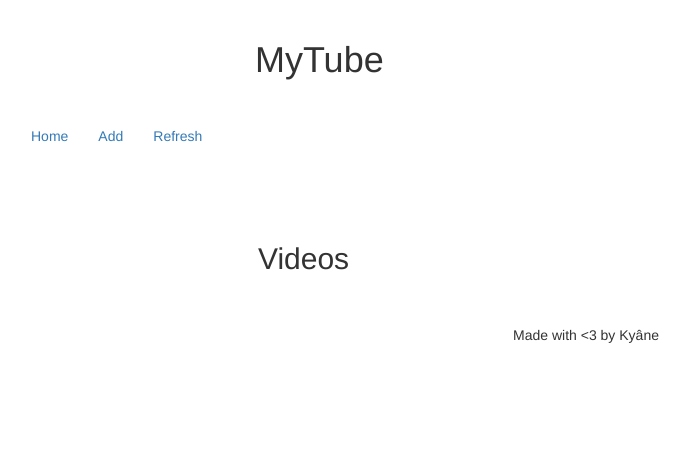
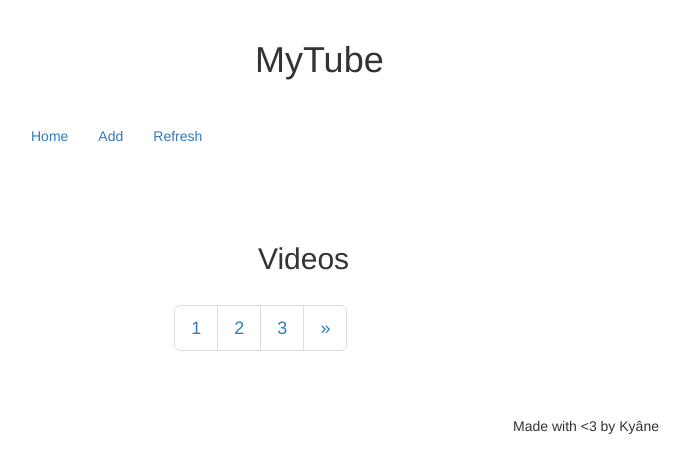
Before and after one commit to pichouk/mytube, a Django app: page / in a window 1280 px wide. Shown: the top 473 px of the page, without its empty margins (54-744 px from the left). Run offline with Django 3.2, Linux system fonts and the light colour scheme; data that the repository does not hold is empty; some libraries are stand-ins or nearby versions.

Commit message:
Add a pagination bar

```diff
--- a/subscriptions/templates/subscriptions/home.html
+++ b/subscriptions/templates/subscriptions/home.html
@@ -35,6 +35,17 @@
       </script>
     {% endfor %}
   </div>
+  <div class="row">
+    <ul class="pagination pagination-lg">
+      {% if previous is not None %}
+        <li><a href="?page={{ previous }}">&laquo;</a></li>
+      {% endif %}
+      {% for page in pages %}
+        <li><a href="?page={{ page }}">{{ page }}</a></li>
+      {% endfor %}
+      <li><a href="?page={{ next }}">&raquo;</a></li>
+    </ul>
+  </div>
 </section>
 
 <section id="right-section" class="col-lg-6 col-sm-6">
--- a/subscriptions/views.py
+++ b/subscriptions/views.py
@@ -12,8 +12,25 @@ import feedparser
 import time
 from datetime import datetime
 
-def home(request,page=1):
-    videos = Video.objects.all().order_by('-date')
+def home(request):
+    nb_by_page = 20
+    if 'page' in request.GET.keys():
+        try:
+            page_nb = int(request.GET['page'])
+        except ValueError:
+            page_nb = 1
+    else:
+        page_nb = 1
+    videos = Video.objects.all().order_by('-date')[nb_by_page*(page_nb-1):nb_by_page*page_nb]
+
+    if page_nb == 1:
+        previous = None
+        pages = [1,2,3]
+        next = 4
+    else:
+        previous = max(1,page_nb-2)
+        pages = [page_nb-1,page_nb,page_nb+1]
+        next = page_nb+2
     return render(request, 'subscriptions/home.html', locals())
 
 def add_channel(request):
```
